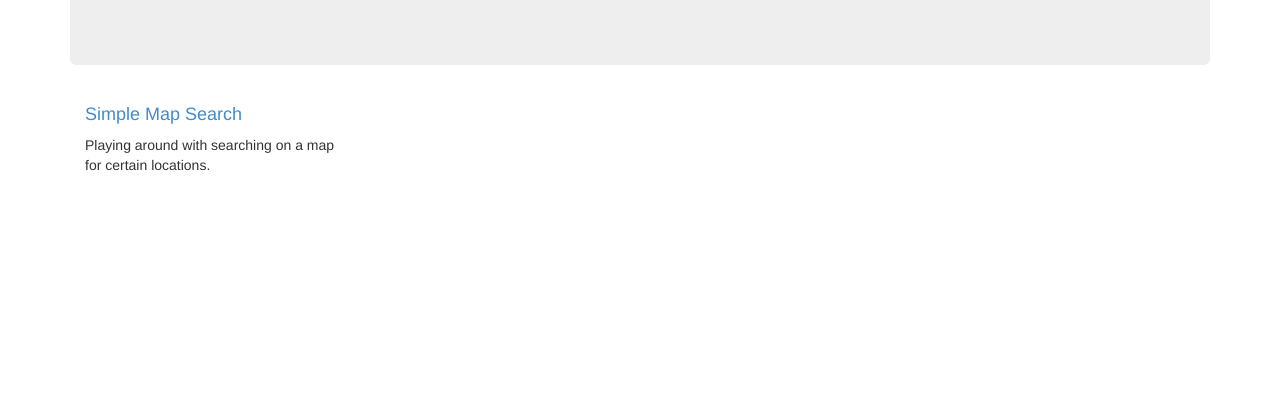
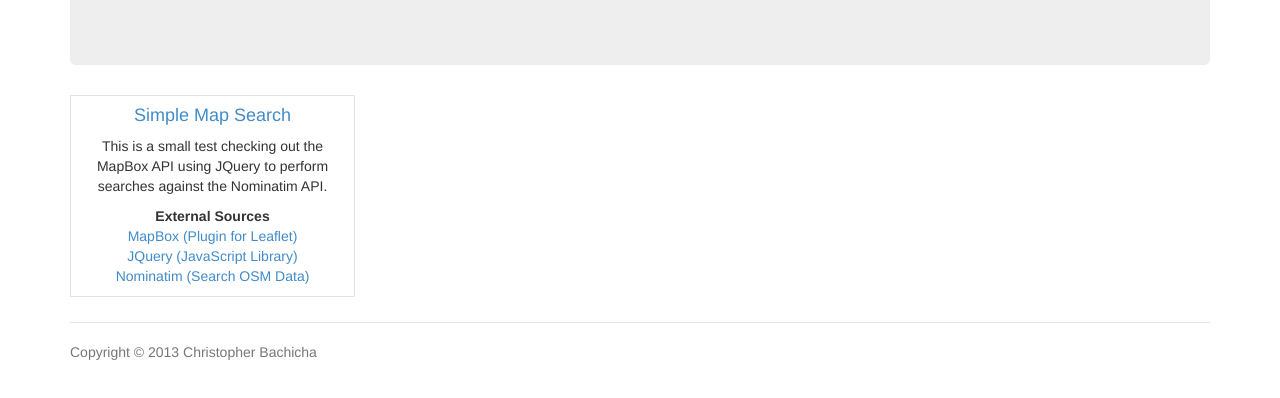
Before and after one commit to cbachich/cheechcode-portal, a plain HTML site: page index.html in a window 1280 px wide. Shown: the part 230-628 px from the top of the page. Drawn offline with nearby package versions, Linux system fonts and the light colour scheme.

Commit message:
Update the home page to look a little nicer

```diff
--- a/css/custom.css
+++ b/css/custom.css
@@ -8,3 +8,18 @@
   margin-left: 0px;
   margin-right: 0px;
 }
+
+.boxes
+{
+  border-style: solid;
+  border-width: 1px;
+  border-color: #E7E1E1;
+}
+
+.footer
+{
+  padding-top: 19px;
+  margin-top: 25px;
+  color: #777;
+  border-top: 1px solid #e5e5e5;
+}
--- a/index.html
+++ b/index.html
@@ -25,13 +25,23 @@
           Soon to be home of awesome side projects designed by Christopher Bachicha.
         </p>
       </div>
-      <div class="row projects">
-        <div class="col-md-3">
+      <div class="row projects text-center">
+        <div class="col-md-3 boxes">
           <h4><a href="http://cheechcode.com/mapsearch">Simple Map Search</a></h4>
           <p>
-            Playing around with searching on a map for certain locations.
+            This is a small test checking out the MapBox API using JQuery to perform searches
+            against the Nominatim API.
           </p>
+          <p>
+            <strong>External Sources</strong><br>
+            <a href="https://www.mapbox.com/developers/api/">MapBox (Plugin for Leaflet)</a><br>
+            <a href="http://api.jquery.com/">JQuery (JavaScript Library)</a><br>
+            <a href="http://wiki.openstreetmap.org/wiki/Nominatim">Nominatim (Search OSM Data)</a>
+          </dl>
         </div>
+      </div>
+      <div class="footer">
+        <p>Copyright &copy; <script type="text/javascript">document.write(new Date().getFullYear())</script> Christopher Bachicha</p>
       </div>
     </div>
 
```
